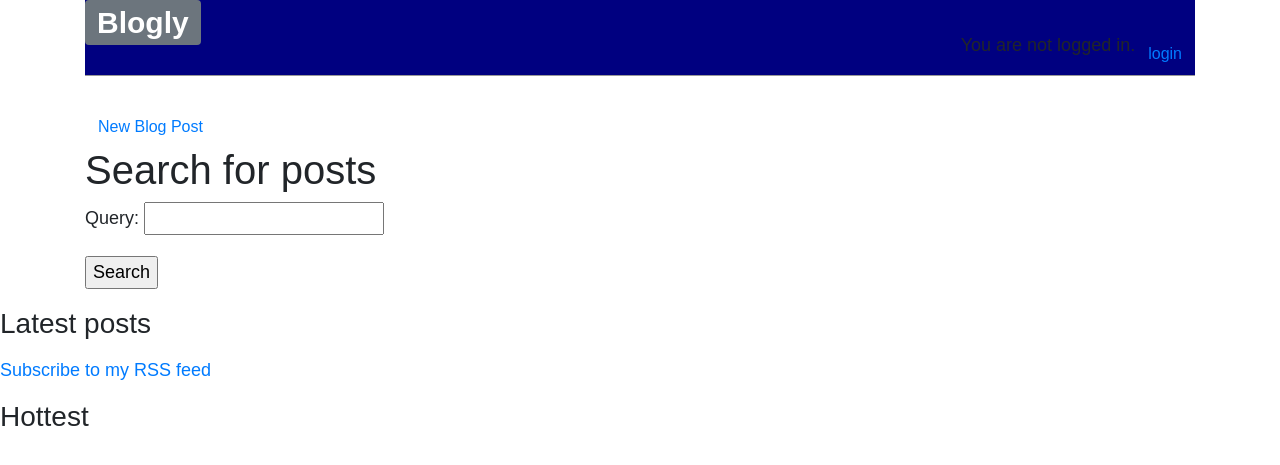
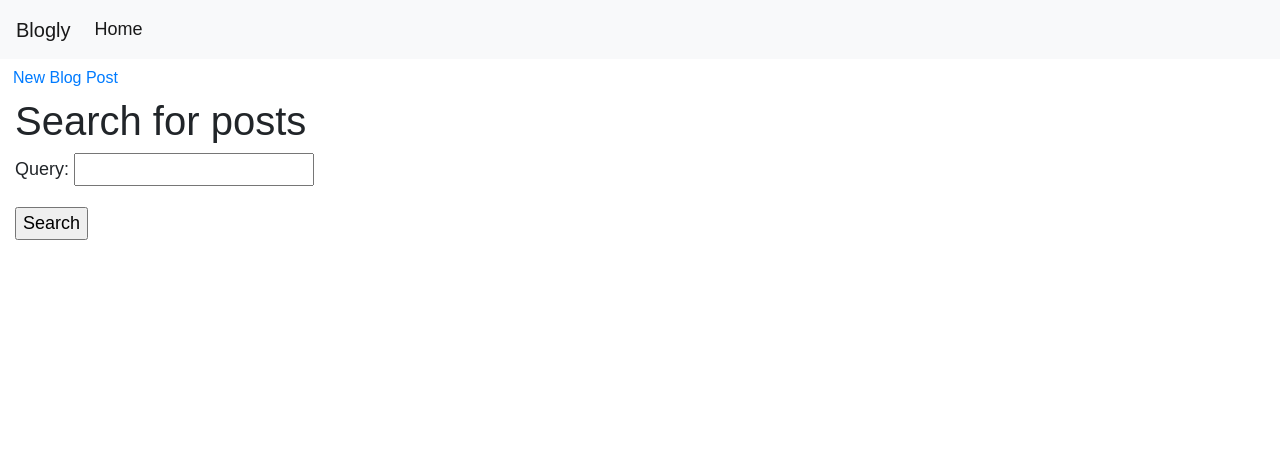
Before and after one commit to otaha178/Blogly, a Django app: page /search/ in a window 1280 px wide. Shown: the top 465 px of the page. Run offline with Django 3.2, Linux system fonts and the light colour scheme; data that the repository does not hold is empty; some libraries are stand-ins or nearby versions.

Commit message:
final touches

```diff
--- a/static/css/base.css
+++ b/static/css/base.css
@@ -3,25 +3,23 @@
 font-size: 18px;
 }
 header {
-border-bottom: 1px solid #999;
-margin-bottom: 2rem;
-display: flex;
+  border-bottom: 1px solid #999;
+  margin-bottom: 2rem;
+  margin-left: 2rem;
+  display: flex;
 }
 
 
-header h1 a {
-background-color: powderblue;
-color: red;
-text-decoration:none;
+.h2 {
+  margin-left: 2rem;
 }
-
 .nav-left{
   margin-right: auto;
 }
 
 .nav-right{
   display: flex;
-  padding-top: 2rem;
+  padding-top: 10rem;
 }
 .post-entry{
   margin-bottom: 2rem;
@@ -43,3 +41,23 @@
 .post-entry h2 a:hover {
   color: red;
 }
+
+.sidenav {
+  width:10px;
+  top: 0;
+  position: fixed;
+  z-index: 1;
+
+}
+
+.sidenav a {
+  padding: 6px 8px 6px 16px;
+  text-decoration: none;
+  font-size: 15px;
+  color: #000000;
+  display: block;
+}
+
+.sidenav a:hover {
+  color: #3e3f3a;
+}
--- a/templates/base.html
+++ b/templates/base.html
@@ -1,9 +1,16 @@
 {% load static %}
 {% load blog_tags %}
-<link rel="stylesheet" href="https://stackpath.bootstrapcdn.com/bootstrap/4.3.1/css/bootstrap.min.css" integrity="sha384-ggOyR0iXCbMQv3Xipma34MD+dH/1fQ784/j6cY/iJTQUOhcWr7x9JvoRxT2MZw1T" crossorigin="anonymous">
-<script src="https://code.jquery.com/jquery-3.3.1.slim.min.js" integrity="sha384-q8i/X+965DzO0rT7abK41JStQIAqVgRVzpbzo5smXKp4YfRvH+8abtTE1Pi6jizo" crossorigin="anonymous"></script>
-<script src="https://cdnjs.cloudflare.com/ajax/libs/popper.js/1.14.7/umd/popper.min.js" integrity="sha384-UO2eT0CpHqdSJQ6hJty5KVphtPhzWj9WO1clHTMGa3JDZwrnQq4sF86dIHNDz0W1" crossorigin="anonymous"></script>
-<script src="https://stackpath.bootstrapcdn.com/bootstrap/4.3.1/js/bootstrap.min.js" integrity="sha384-JjSmVgyd0p3pXB1rRibZUAYoIIy6OrQ6VrjIEaFf/nJGzIxFDsf4x0xIM+B07jRM" crossorigin="anonymous"></script>
+<link rel="stylesheet" href="https://stackpath.bootstrapcdn.com/bootstrap/4.3.1/css/bootstrap.min.css"
+      integrity="sha384-ggOyR0iXCbMQv3Xipma34MD+dH/1fQ784/j6cY/iJTQUOhcWr7x9JvoRxT2MZw1T" crossorigin="anonymous">
+<script src="https://code.jquery.com/jquery-3.3.1.slim.min.js"
+        integrity="sha384-q8i/X+965DzO0rT7abK41JStQIAqVgRVzpbzo5smXKp4YfRvH+8abtTE1Pi6jizo"
+        crossorigin="anonymous"></script>
+<script src="https://cdnjs.cloudflare.com/ajax/libs/popper.js/1.14.7/umd/popper.min.js"
+        integrity="sha384-UO2eT0CpHqdSJQ6hJty5KVphtPhzWj9WO1clHTMGa3JDZwrnQq4sF86dIHNDz0W1"
+        crossorigin="anonymous"></script>
+<script src="https://stackpath.bootstrapcdn.com/bootstrap/4.3.1/js/bootstrap.min.js"
+        integrity="sha384-JjSmVgyd0p3pXB1rRibZUAYoIIy6OrQ6VrjIEaFf/nJGzIxFDsf4x0xIM+B07jRM"
+        crossorigin="anonymous"></script>
 <html>
 <head>
     <title>Blogly</title>
@@ -13,39 +20,43 @@
     <link rel="stylesheet" href="{% static 'css/base.css' %}">
 </head>
 <body>
-<div class="container">
-    <header style="background-color:navy;">
-        <div class="nav-left">
-            <h1><a href="{%url 'home' %}"class="badge badge-secondary">Blogly</></a></h1>
+<nav class="navbar navbar-expand-lg navbar-light bg-light" style="background-color:black">
+    <a class="navbar-brand" href="#">Blogly</a>
+    <button class="navbar-toggler" type="button" data-toggle="collapse" data-target="#navbarSupportedContent"
+            aria-controls="navbarSupportedContent" aria-expanded="false" aria-label="Toggle navigation">
+        <span class="navbar-toggler-icon"></span>
+    </button>
 
-        </div>
-        <div class="nav-right">
-            {% if user.is_authenticated %}
-            <p>Hi {{ user.username }}! <a href="{% url 'logout' %}" class="btn btn-outline-secondary">logout</a></p>
-            {% else %}
-            <p>You are not logged in.</p>
-            <button type="submit" class="btn btn-link"><a href="{% url 'login' %}">login</a></button>
-            {% endif %}
-        </div>
-    </header>
-    <button type="submit" class="btn btn-link"><a href="{% url 'post_new' %}">New Blog Post</a></button>
-    {% block content %}
-    {% endblock content %}
-
-</div>
- <div id="sidebar">
-        <h3>Latest posts</h3>
-        {% show_latest_posts 3 %}
-     <p><a href="{% url "post_feed" %}">Subscribe to my RSS feed</a></p>
-     <h3>Hottest </h3>
-     {% get_most_commented_posts as most_commented %}
-        <ul>
-     {% for post in most_commented %}
-
-             <li><a href="{{ post.get_absolute_url }}">{{ post.title }}</a></li>
-     {% endfor %}
+    <div class="collapse navbar-collapse" id="navbarSupportedContent">
+        <ul class="navbar-nav mr-auto">
+            <li class="nav-item active">
+                <a class="nav-link" href="{% url "home" %}">Home <span class="sr-only">(current)</span></a>
+            </li>
         </ul>
 
     </div>
+</nav>
+
+
+</header>
+<button type="submit" class="btn btn-link"><a href="{% url 'post_new' %}">New Blog Post</a></button>
+<div class="container-fluid">
+{% block content %}
+{% endblock content %}
+</div>
+{#<div id="sidenav" class="sidenav">#}
+{#    <h3>Latest posts</h3>#}
+{#    {% show_latest_posts 3 %}#}
+{#    <p><a href="{% url "post_feed" %}">Subscribe to my RSS feed</a></p>#}
+{#    <h3>Hottest </h3>#}
+{#    {% get_most_commented_posts as most_commented %}#}
+{#    <ul>#}
+{#        {% for post in most_commented %}#}
+{##}
+{#            <li><a href="{{ post.get_absolute_url }}">{{ post.title }}</a></li>#}
+{#        {% endfor %}#}
+{#    </ul>#}
+{##}
+{#</div>#}
 </body>
 </html>
--- a/templates/post_detail.html
+++ b/templates/post_detail.html
@@ -39,7 +39,7 @@
 <h2>Similar posts</h2>
 {% for post in similar_posts %}
 <p>
- <a href="{{ post.get_absolute_url }}">{{ post.title }}
+ <a href="{{ post.get_absolute_url }}" class="text-decoration-none">{{ post.title }}
  </p>
  {% empty %}
  No similar posts
```
Also changed, not shown: templates/home.html (+5 -2 lines), templates/pagination.html (+15 -13 lines).
